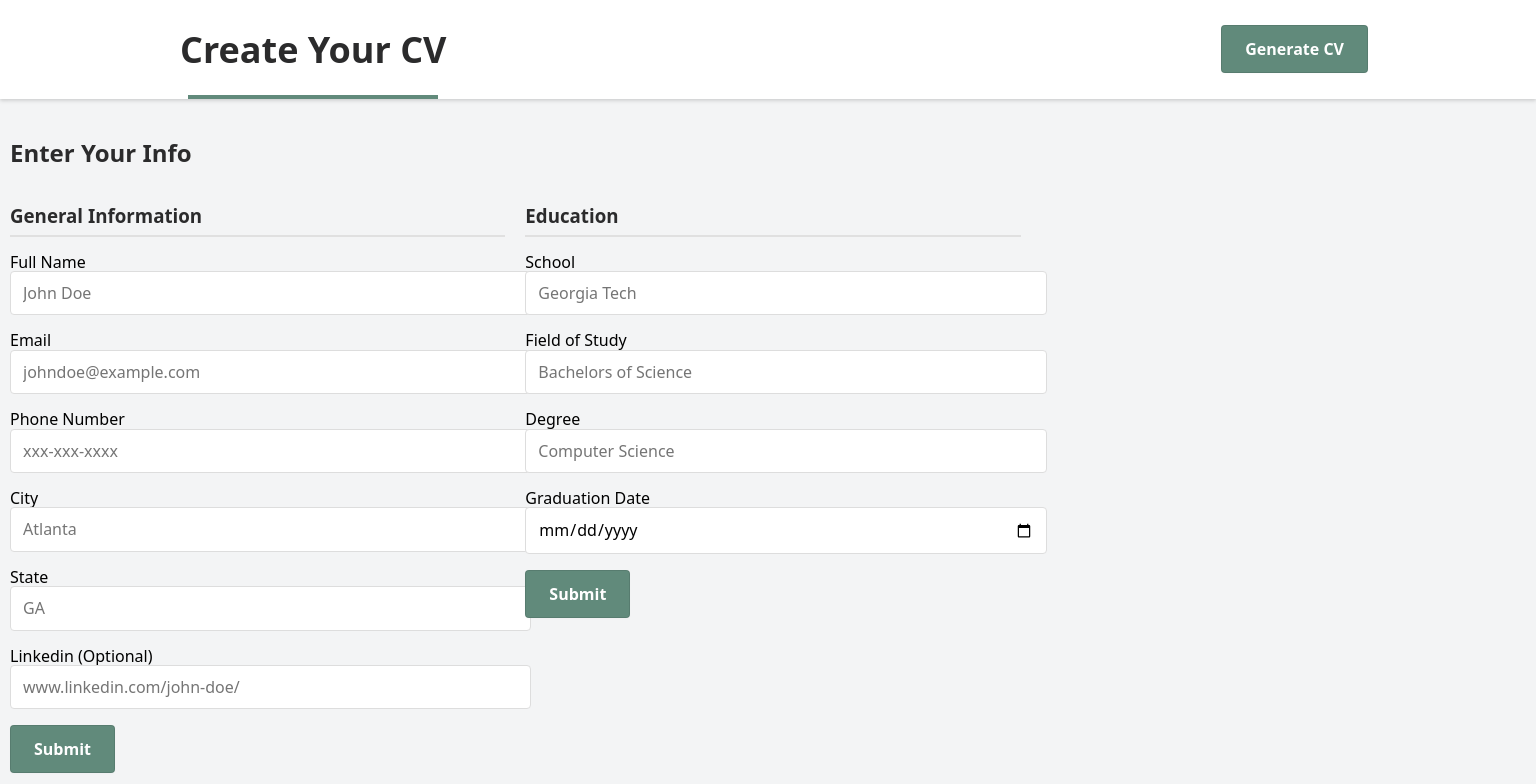
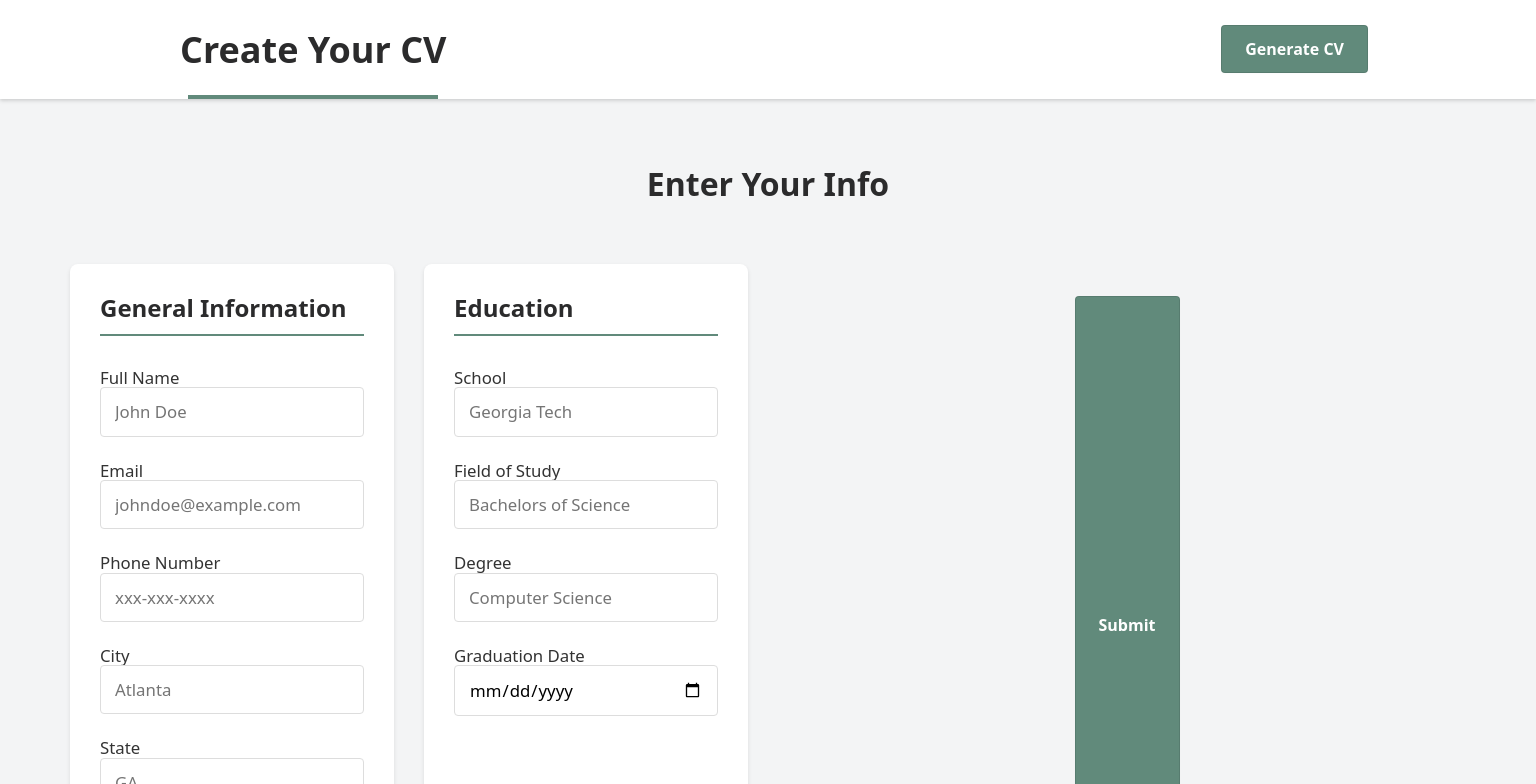
Before and after one commit to Abdirazakf/cv-app, a React (Vite) app: page / in a window 1536 px wide. Shown: the top 784 px of the page. Built offline with nearby package versions, Linux system fonts and the light colour scheme.

Commit message:
Placed form in main body instead of individual child and fixed grid layout

```diff
--- a/src/components/MainBody.jsx
+++ b/src/components/MainBody.jsx
@@ -51,16 +51,33 @@ export default function Main() {
         }))
     }
 
+    const handleSubmit = (event) => {
+        event.preventDefault()
+        console.log('CV data submitted: ', cvData)
+    }
+
     return (
         <main>
             <h2>Enter Your Info</h2>
+            <form onSubmit={handleSubmit}>
                 <div className="cv-container">
                     <div className="top-cv">
                         <GeneralInfo data={cvData.generalInfo} updateField={updateGeneralInfo}/>
                         <Education data={cvData.education[0]} updateField={updateEducation}/>
                     </div>
                     <Experience data={cvData.experience}/>
+                    <div className="submit-container">
+                        <SubmitButton text='Submit' section='page-form'/>
                     </div>
+                </div>
+
+                <div className="preview-column">
+                    <div className="cv-preview">
+                        <h3>CV Preview</h3>
+                        <p>Your CV preview will appear here</p>
+                    </div>
+                </div>
+            </form>
         </main>
     )
 }
--- a/src/components/forms/Education.jsx
+++ b/src/components/forms/Education.jsx
@@ -1,20 +1,12 @@
-import SubmitButton from "../SubmitButton"
-
-export default function Education({data, updateField, addEntry, removeEntry}) {
+export default function Education({data, updateField}) {
     const handleChange = (event) => {
         const {name,value} = event.target
         updateField(name,value)
     }
 
-    const handleSubmit = (event) => {
-        event.preventDefault()
-        console.log('Education submitted: ', data)
-    }
-
     return(
         <section className="form-section education-section">
             <h3>Education</h3>
-            <form onSubmit={handleSubmit}>
             <div className="form-group">
                 <label htmlFor="school">
                     School
@@ -30,6 +22,7 @@ export default function Education({data, updateField, addEntry, removeEntry}) {
                     />
                 </label>
             </div>
+
             <div className="form-group">
                 <label htmlFor="field">
                     Field of Study
@@ -45,6 +38,7 @@ export default function Education({data, updateField, addEntry, removeEntry}) {
                     />
                 </label>
             </div>
+
             <div className="form-group">
                 <label htmlFor="degree">
                     Degree
@@ -60,6 +54,7 @@ export default function Education({data, updateField, addEntry, removeEntry}) {
                     />
                 </label>
             </div>
+
             <div className="form-group">
                 <label htmlFor="gradDate">
                     Graduation Date
@@ -68,15 +63,12 @@ export default function Education({data, updateField, addEntry, removeEntry}) {
                         type="date"
                         name="gradDate"
                         id="gradDate"
-                        value={data.gradeDate}
+                        value={data.gradDate}
                         onChange={handleChange}
                         required
                     />
                 </label>
             </div>
-
-                <SubmitButton text='Submit' section='education' />
-            </form>
         </section>
     )
 }
--- a/src/components/forms/GeneralInfo.jsx
+++ b/src/components/forms/GeneralInfo.jsx
@@ -1,20 +1,12 @@
-import SubmitButton from '../SubmitButton'
-
 export default function GeneralInfo({data, updateField}) {
     const handleChange = (event) => {
         const {name,value} = event.target
         updateField(name,value)
     }
 
-    const handleSubmit = (event) => {
-        event.preventDefault()
-        console.log('General info submitted', data)
-    }
-
     return (
         <section className="form-section general-info">
             <h3>General Information</h3>
-            <form onSubmit={handleSubmit}>
             <div className="form-group">
                 <label htmlFor="fullName">
                     Full Name
@@ -62,6 +54,7 @@ export default function GeneralInfo({data, updateField}) {
                     />
                 </label>
             </div>
+
             <div className="form-group">
                 <label htmlFor="city">
                     City
@@ -77,6 +70,7 @@ export default function GeneralInfo({data, updateField}) {
                     />
                 </label>
             </div>
+
             <div className="form-group">
                 <label htmlFor="state">
                     State
@@ -94,6 +88,7 @@ export default function GeneralInfo({data, updateField}) {
                     />
                 </label>
             </div>
+
             <div className="form-group">
                 <label htmlFor="linkedin">
                     Linkedin (Optional)
@@ -108,9 +103,6 @@ export default function GeneralInfo({data, updateField}) {
                     />
                 </label>
             </div>
-
-                <SubmitButton text='Submit' section='general-info' />
-            </form>
         </section>
     )
 }
--- a/src/styles/form.css
+++ b/src/styles/form.css
@@ -1,31 +1,71 @@
 .cv-container {
     display: grid;
-    grid-template-columns: 2fr 1fr;
-    grid-template-rows: 2fr 1fr;
+    grid-template-columns: 1fr 1fr;
+    gap: 30px;
+    max-width: 1400px;
+    margin: 0 auto;
+    padding: 20px;
+}
+
+.form-column {
+    display: flex;
+    flex-direction: column;
+    gap: 30px;
+}
+
+.preview-column {
+    position: sticky;
+    top: 20px;
+    height: fit-content;
+}
+
+.cv-preview {
+    background: white;
+    padding: 30px;
+    border-radius: 8px;
+    box-shadow: 0 2px 8px rgba(0, 0, 0, 0.1);
+    min-height: 600px;
+}
+
+.cv-preview h3 {
+    color: var(--heading-color);
+    margin-top: 0;
+    margin-bottom: 1rem;
+    padding-bottom: 0.75rem;
+    border-bottom: 2px solid var(--accent-color);
 }
 
 .top-cv {
-    grid-column: 1;
-    grid-row: 1;
-    display: flex;
-    justify-content: center;
+    display: grid;
+    grid-template-columns: 1fr 1fr;
     gap: 20px;
 }
 
 .form-section {
-    flex: auto;
-  margin-bottom: 2rem;
+    background: white;
+    padding: 25px;
+    border-radius: 8px;
+    box-shadow: 0 2px 4px rgba(0, 0, 0, 0.1);
 }
 
 .form-section h3 {
     color: var(--heading-color);
-  margin-bottom: 1rem;
-  padding-bottom: 0.5rem;
-  border-bottom: 2px solid #e0e0e0;
+    margin-bottom: 1.5rem;
+    margin-top: 0;
+    padding-bottom: 0.75rem;
+    border-bottom: 2px solid var(--accent-color);
+    font-size: 1.25rem;
 }
 
 .form-group {
-  margin-bottom: 1rem;
+    margin-bottom: 1.25rem;
+}
+
+.form-group label {
+    display: block;
+    color: #333;
+    font-weight: 500;
+    margin-bottom: 0.5rem;
 }
 
 .form-group input,
@@ -37,6 +77,7 @@
     border-radius: 4px;
     font-size: 1rem;
     transition: border-color 0.3s ease;
+    box-sizing: border-box;
 }
 
 .form-group input:focus,
@@ -44,6 +85,7 @@
 .form-group select:focus {
     outline: none;
     border-color: var(--accent-color);
+    box-shadow: 0 0 0 3px rgba(97, 138, 123, 0.1);
 }
 
 .form-group.date-range {
@@ -54,3 +96,103 @@
 .form-group.date-range input {
     flex: 1;
 }
+
+.submit-container {
+    display: flex;
+    justify-content: center;
+    margin-top: 1rem;
+}
+
+.experience-section {
+    grid-column: 1 / -1;
+}
+
+@media screen and (max-width: 1024px) {
+    .cv-container {
+        grid-template-columns: 1fr;
+    }
+
+    .preview-column {
+        position: static;
+    }
+
+    .top-cv {
+        grid-template-columns: 1fr;
+    }
+}
+
+@media screen and (max-width: 768px) {
+    .top-cv {
+        grid-template-columns: 1fr;
+    }
+
+    .cv-container {
+        padding: 10px;
+        gap: 20px;
+    }
+}
+
+@media screen and (min-width: 1400px) {
+    main {
+        padding: 40px;
+    }
+
+    h2 {
+        text-align: center;
+        font-size: 2rem;
+        margin-bottom: 2rem;
+    }
+
+    .cv-container {
+        max-width: 1400px;
+        margin: 0 auto;
+        padding: 30px;
+        gap: 40px;
+    }
+
+    .form-column {
+        gap: 40px;
+    }
+
+    .top-cv {
+        gap: 30px;
+    }
+
+    .form-section {
+        padding: 30px;
+    }
+
+    .form-section h3 {
+        font-size: 1.5rem;
+        margin-bottom: 2rem;
+    }
+
+    .form-group {
+        margin-bottom: 1.5rem;
+    }
+
+    .form-group label {
+        font-size: 1.05rem;
+        margin-bottom: 0.6rem;
+    }
+
+    .form-group input,
+    .form-group textarea,
+    .form-group select {
+        padding: 0.875rem;
+        font-size: 1.05rem;
+    }
+
+    .cv-preview {
+        padding: 40px;
+        min-height: 800px;
+    }
+
+    .cv-preview h3 {
+        font-size: 1.75rem;
+    }
+
+    .submit-container {
+        margin-top: 2rem;
+    }
+}
```
Lines whose indentation alone changed are shown as unchanged.
